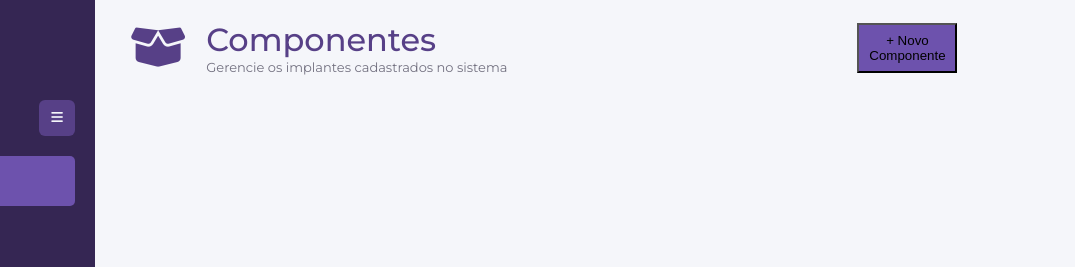
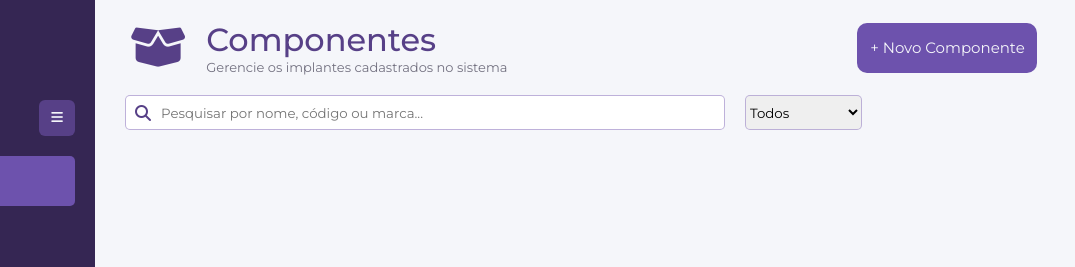
Before and after one commit to DafDeylianne/estoque-componentes, a plain HTML site: page componentes.html in a window 1280 px wide. Shown: the top 267 px of the page, 205-1280 px from the left. Drawn offline with Linux system fonts and the light colour scheme; a web font is replaced by a local one.

Commit message:
alterações css e html

```diff
--- a/componentes.html
+++ b/componentes.html
@@ -69,6 +69,17 @@
                 </div>
                 <button class="botao-componente-cadastro"> + Novo Componente</button>
             </div>
+            <div class="campo-pesquisa">
+                <i class="fa-solid fa-magnifying-glass"></i>
+                <input type="text" placeholder="Pesquisar por nome, código ou marca..." class="pesquisa">
+            </div>
+            <select class="filtro">
+                <option>Todos</option>
+                <option>Em estoque</option>
+                <option>Estoque baixo</option>
+                <option>Sem estoque</option>
+            </select>
+
 
         </div>
     </div>
--- a/style.css
+++ b/style.css
@@ -293,6 +293,43 @@
 
 .botao-componente-cadastro {
     background-color: var(--cor-botoes-principais);
-    width: 100px;
+    width: 180px;
     height: 50px;
+    font-family: var(--fonte);
+    color: var(--cor-fundo);
+    font-weight: 400;
+    border: none;
+    border-radius: 10px;
+    font-size: 15px;
 }
+
+.campo-pesquisa {
+    display: flex;
+    align-items: center;
+    gap: 10px;
+
+}
+
+.campo-pesquisa i {
+    position: absolute;
+    margin-left: 20px;
+    color: var(--cor-botoes);
+}
+
+.pesquisa {
+    margin-left: 10px;
+    padding-left: 35px;
+    width: 600px;
+    height: 35px;
+    font-family: var(--fonte);
+    color: var(--cor-botoes-principais);
+    border: 1px solid #a998cec0;
+    border-radius: 5px;
+}
+
+.filtro {
+    border-radius: 5px;
+    border: 1px solid #a998ceb6;
+    font-family: var(--fonte);
+
+}
```
